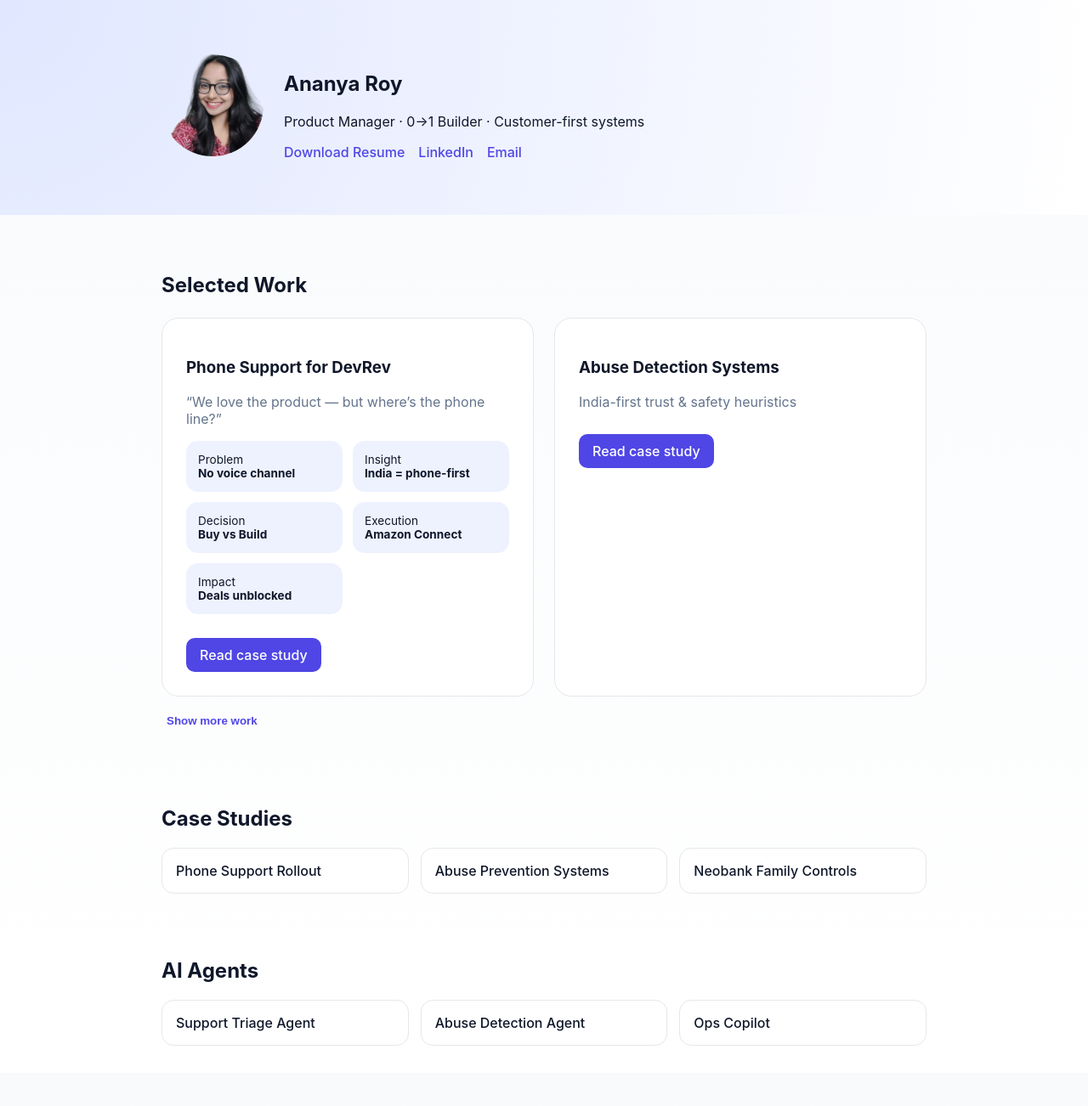
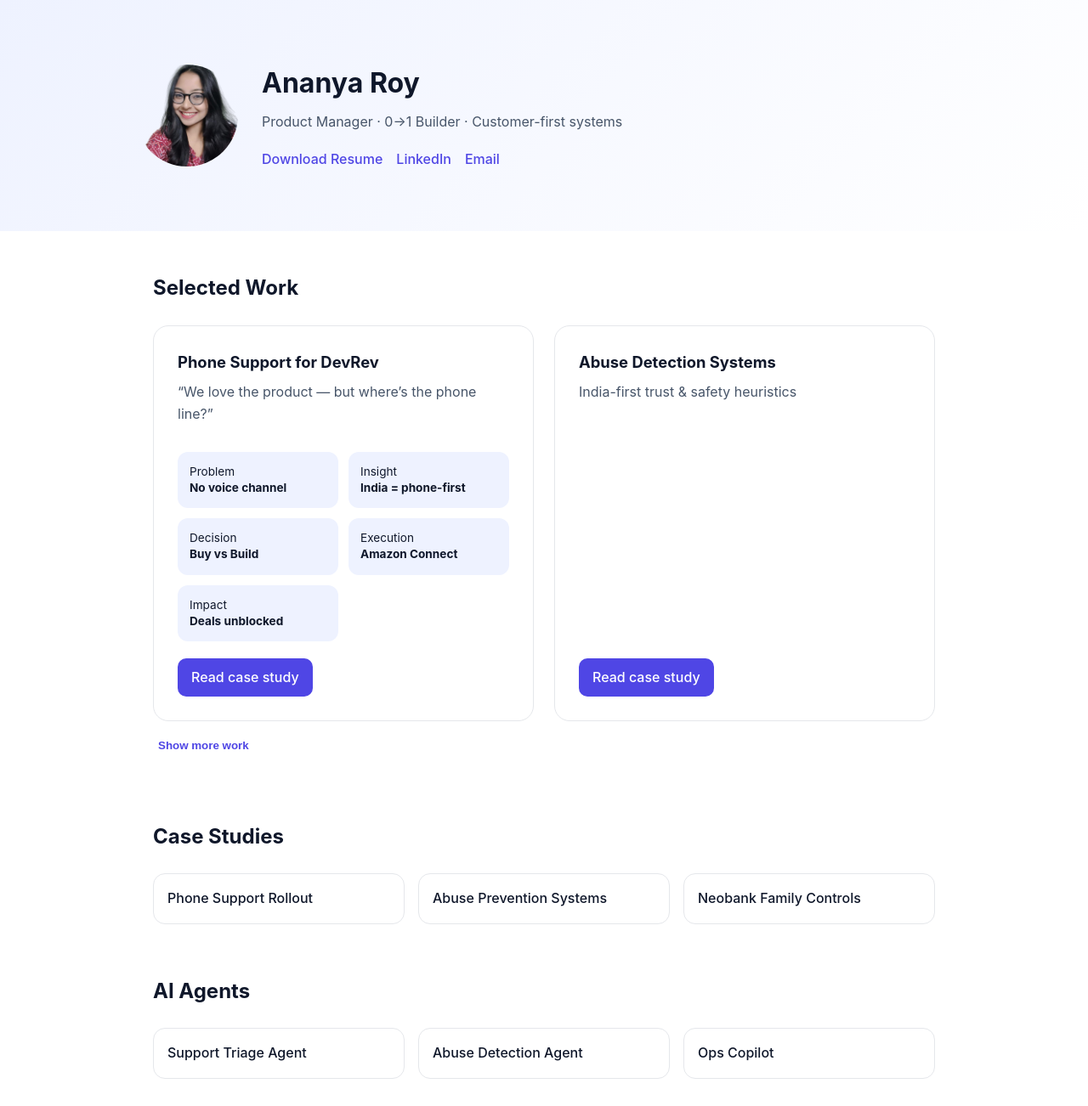
Before and after one commit to Ananya212/ananya-roy-pm, a Jekyll site: the page built from index.html, in a window 1280 px wide. Shown: the whole page at 85% size. Built offline with Jekyll 4.4.1, drawn with Linux system fonts in a browser that asks for light colours; before the commit the page ends 1263 px from its top, so only the background shows below that.

Commit message:
Update style.css

```diff
--- a/assets/css/style.css
+++ b/assets/css/style.css
@@ -1,180 +1,223 @@
-:root {
-  --accent: #4f46e5;
-  --soft: #eef2ff;
-  --ink: #0f172a;
-  --muted: #64748b;
-  --border: #e5e7eb;
+/* =====================================================
+   RESET + BASE
+   ===================================================== */
+
+* {
+  box-sizing: border-box;
+}
+
+html, body {
+  margin: 0;
+  padding: 0;
 }
 
 body {
-  margin: 0;
-  font-family: Inter, system-ui, sans-serif;
-  background: linear-gradient(180deg, #f8fafc, #ffffff);
-  color: var(--ink);
+  font-family: -apple-system, BlinkMacSystemFont, "Inter",
+               "Segoe UI", Roboto, Helvetica, Arial, sans-serif;
+  color: #0f172a;
+  background: #ffffff;
+  line-height: 1.6;
 }
 
-/* ---------- HERO ---------- */
+/* Links */
+a {
+  color: #4f46e5;
+  text-decoration: none;
+}
+
+a:hover {
+  text-decoration: underline;
+}
+
+/* =====================================================
+   HERO / LANDING
+   ===================================================== */
 
 .hero-bg {
-  background: radial-gradient(circle at top left, #e0e7ff, #ffffff);
-  padding: 64px 20px;
+  background: linear-gradient(135deg, #eef2ff, #ffffff);
+  padding: 72px 20px;
 }
 
 .hero {
-  max-width: 900px;
-  margin: auto;
+  max-width: 960px;
+  margin: 0 auto;
   display: grid;
   grid-template-columns: 120px 1fr;
-  gap: 24px;
+  gap: 28px;
+  align-items: center;
 }
 
 .hero img {
   width: 120px;
   height: 120px;
   border-radius: 50%;
+  object-fit: cover;
 }
 
+.hero h1 {
+  margin: 0;
+  font-size: 2rem;
+}
+
+.hero p {
+  margin: 8px 0 0;
+  color: #475569;
+  max-width: 520px;
+}
+
+/* CTA links */
 .cta {
   display: flex;
   gap: 16px;
-  margin-top: 16px;
+  margin-top: 18px;
   flex-wrap: wrap;
 }
 
 .cta a {
-  text-decoration: none;
-  color: var(--accent);
   font-weight: 500;
 }
 
-/* ---------- SECTIONS ---------- */
+/* =====================================================
+   SECTIONS (shared)
+   ===================================================== */
 
 .section {
-  max-width: 900px;
-  margin: auto;
+  max-width: 960px;
+  margin: 0 auto;
   padding: 48px 20px;
 }
 
+.section h2 {
+  margin-top: 0;
+  margin-bottom: 24px;
+  font-size: 1.5rem;
+}
+
+/* Reduced spacing sections */
 .section.compact {
-  padding-top: 24px;
+  padding-top: 28px;
   padding-bottom: 32px;
 }
 
-/* ---------- WORK GRID ---------- */
+/* =====================================================
+   WORK CARDS (Landing)
+   ===================================================== */
 
 .work-grid {
   display: grid;
   grid-template-columns: repeat(2, 1fr);
   gap: 24px;
-  margin-top: 24px;
 }
 
 .work-card {
-  background: white;
-  border-radius: 20px;
+  background: #ffffff;
+  border: 1px solid #e5e7eb;
+  border-radius: 18px;
   padding: 28px;
-  border: 1px solid var(--border);
   min-height: 360px;
+  display: flex;
+  flex-direction: column;
+}
+
+.work-card h3 {
+  margin-top: 0;
+  margin-bottom: 8px;
+  font-size: 1.15rem;
 }
 
 .work-card p {
-  color: var(--muted);
+  margin-top: 0;
+  color: #475569;
+  flex-grow: 0;
 }
 
-/* ---------- SLIDES ---------- */
-
+/* Slides inside work card */
 .slides {
   display: grid;
   grid-template-columns: repeat(2, 1fr);
   gap: 12px;
-  margin: 16px 0;
+  margin: 16px 0 20px;
 }
 
 .slide {
-  background: var(--soft);
-  border-radius: 14px;
+  background: #eef2ff;
+  border-radius: 12px;
   padding: 14px;
   font-size: 0.85rem;
+  line-height: 1.4;
 }
 
-/* ---------- BUTTON ---------- */
-
+/* Primary button */
 .primary-btn {
-  display: inline-block;
-  margin-top: 12px;
+  margin-top: auto;
+  align-self: flex-start;
+  background: #4f46e5;
+  color: #ffffff;
   padding: 10px 16px;
-  background: var(--accent);
-  color: white;
   border-radius: 10px;
-  text-decoration: none;
   font-weight: 500;
 }
 
-/* ---------- MINI CARDS ---------- */
+.primary-btn:hover {
+  text-decoration: none;
+  background: #4338ca;
+}
+
+/* Show more */
+#toggleWork {
+  margin-top: 20px;
+  background: none;
+  border: none;
+  color: #4f46e5;
+  font-weight: 600;
+  cursor: pointer;
+}
+
+/* Hidden cards */
+.hidden {
+  display: none;
+}
+
+/* =====================================================
+   MINI CARDS (Case studies + AI agents)
+   ===================================================== */
 
 .mini-grid {
   display: grid;
   grid-template-columns: repeat(auto-fit, minmax(200px, 1fr));
-  gap: 14px;
+  gap: 16px;
 }
 
 .mini-card {
-  background: white;
+  background: #ffffff;
+  border: 1px solid #e5e7eb;
+  border-radius: 14px;
   padding: 16px;
-  border-radius: 14px;
-  border: 1px solid var(--border);
-  text-decoration: none;
-  color: var(--ink);
   font-weight: 500;
+  color: #0f172a;
 }
 
-/* ---------- TOGGLE ---------- */
-
-#toggleWork {
-  margin-top: 20px;
-  background: none;
-  border: none;
-  color: var(--accent);
-  font-weight: 600;
-  cursor: pointer;
+.mini-card:hover {
+  background: #f8fafc;
+  text-decoration: none;
 }
 
-/* ---------- HIDDEN ---------- */
+/* =====================================================
+   CASE STUDY PAGE
+   ===================================================== */
 
-.hidden {
-  display: none;
+.case-page {
+  padding: 56px 0;
 }
 
-/* ---------- MOBILE ---------- */
-
-@media (max-width: 760px) {
-  .hero {
-    grid-template-columns: 1fr;
-    text-align: center;
-  }
-
-  .work-grid {
-    grid-template-columns: 1fr;
-  }
-
-  .cta {
-    justify-content: center;
-  }
-}
-
-/* ================= CASE STUDY PAGE ================= */
-
-.case-page {
-  padding: 64px 0;
-}
-
+/* Reading container */
 .case-container {
   max-width: 680px;
-  margin: auto;
+  margin: 0 auto;
   padding: 0 20px;
 }
 
-/* Text readability */
+/* Body text */
 .case-container p,
 .case-container li {
   font-size: 1.05rem;
@@ -182,8 +225,10 @@
   color: #334155;
 }
 
+/* Lists */
 .case-container ul {
   padding-left: 20px;
+  margin: 12px 0 24px;
 }
 
 /* Headings */
@@ -204,9 +249,19 @@
   text-transform: uppercase;
   letter-spacing: 0.05em;
   color: #475569;
+  margin-bottom: 8px;
 }
 
-/* Highlight blocks */
+/* Blockquote */
+.case-container blockquote {
+  margin: 28px 0;
+  padding-left: 20px;
+  border-left: 4px solid #c7d2fe;
+  color: #475569;
+  font-style: italic;
+}
+
+/* Highlight insight */
 .highlight {
   margin: 32px 0;
   padding: 24px;
@@ -227,14 +282,15 @@
   margin: 24px 0;
 }
 
-/* Two-column sections */
+/* Two-column comparison */
 .two-col {
   display: grid;
   grid-template-columns: 1fr 1fr;
   gap: 24px;
+  margin: 24px 0;
 }
 
-/* Cards */
+/* Cards inside case study */
 .card-grid {
   display: grid;
   grid-template-columns: repeat(auto-fit, minmax(220px, 1fr));
@@ -249,7 +305,7 @@
   font-size: 0.95rem;
 }
 
-/* Impact section */
+/* Impact block */
 .impact {
   background: #f1f5f9;
   padding: 20px;
@@ -257,8 +313,24 @@
   margin-top: 24px;
 }
 
-/* Mobile */
-@media (max-width: 720px) {
+/* =====================================================
+   MOBILE
+   ===================================================== */
+
+@media (max-width: 760px) {
+  .hero {
+    grid-template-columns: 1fr;
+    text-align: center;
+  }
+
+  .work-grid {
+    grid-template-columns: 1fr;
+  }
+
+  .cta {
+    justify-content: center;
+  }
+
   .two-col {
     grid-template-columns: 1fr;
   }
```
